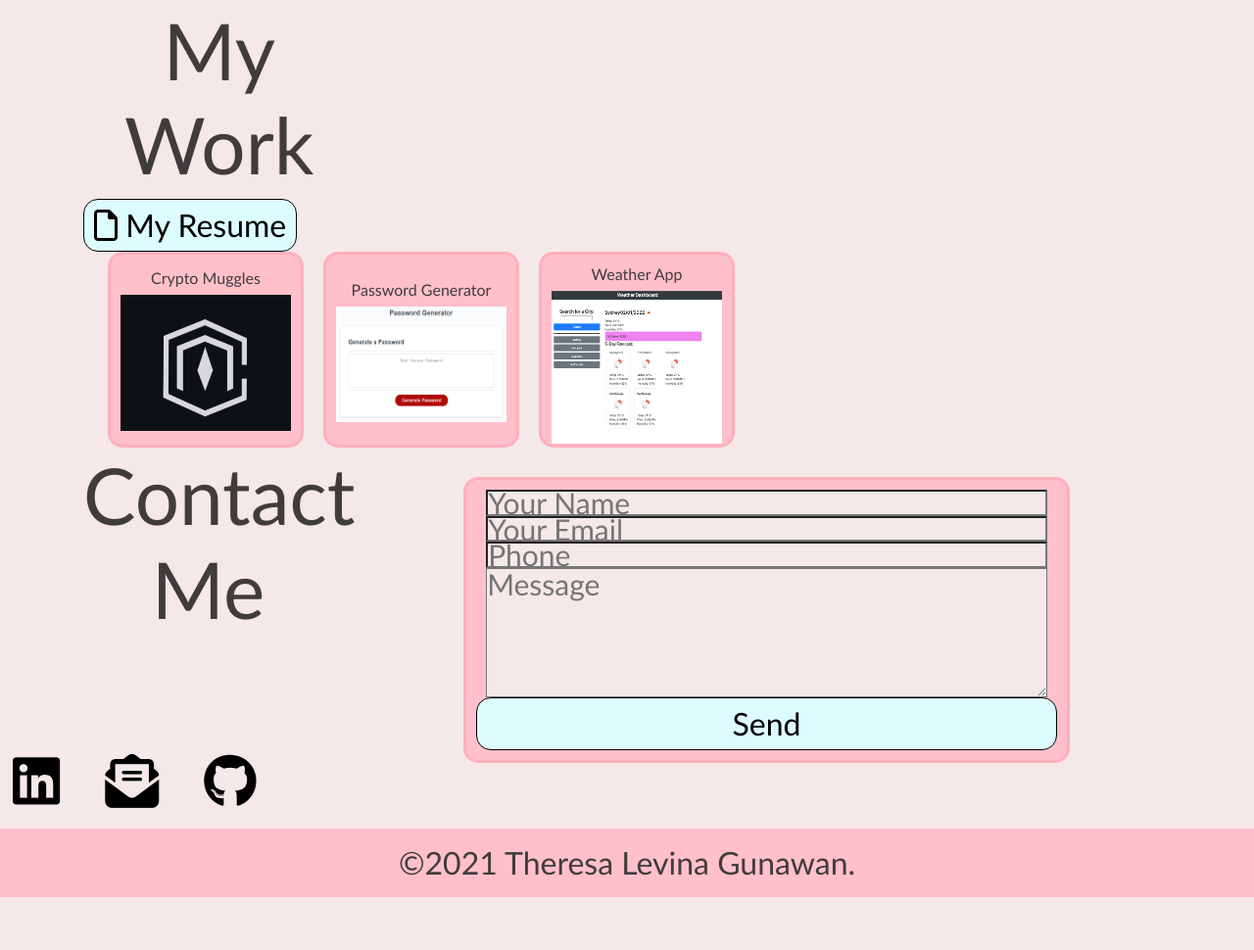
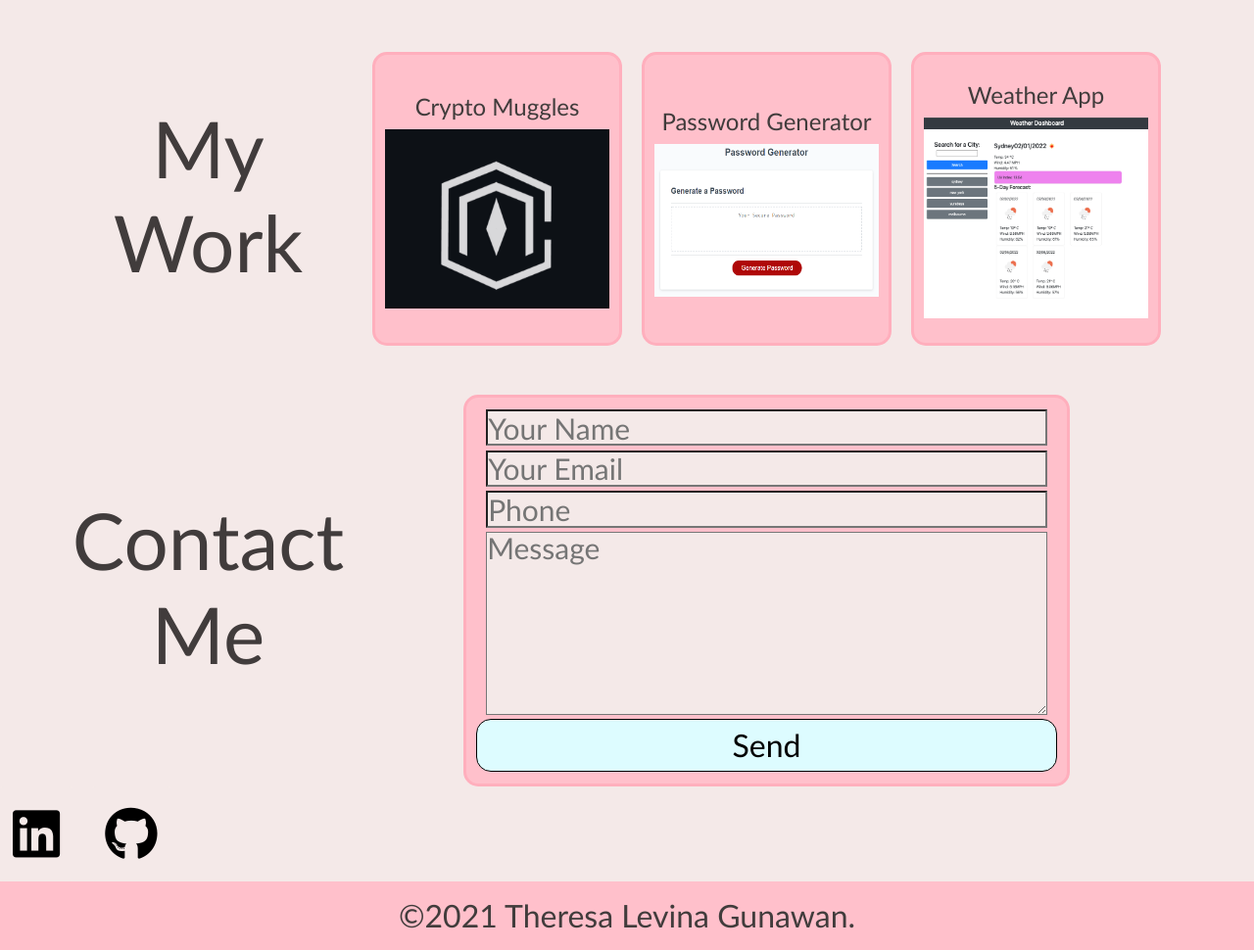
Before and after one commit to levigun/portfolio, a plain HTML site: page index.html in a window 1280 px wide. Shown: the part 1205-2175 px from the top of the page at 98% size. Before the commit the page ends 2121 px from the top, so only its background shows below. Drawn offline with nearby package versions, Linux system fonts and the light colour scheme.

Commit message:
added resume pdf

```diff
--- a/assets/css/helper.css
+++ b/assets/css/helper.css
@@ -20,6 +20,10 @@
 
 .w-50vw{
     width: 50vw;
+}
+
+.w-100vw{
+    width: 100vw;
 }
 
 .text-center{
--- a/assets/css/style.css
+++ b/assets/css/style.css
@@ -92,8 +92,8 @@ p{
 
 
 .card-container{
-    width: 200px;
-    height: 200px;
+    width: 300px;
+    height: 300px ;
     overflow: hidden;
     display: flex;
     flex-direction: column;
@@ -117,7 +117,6 @@ p{
     border-radius: 15px;
     background-color: var(--secondary-color);
     padding: 10px;
-    margin-top: 30px;
     border: solid #FFAFBD;
 
 }
@@ -143,8 +142,8 @@ img {
 }
 
 .card-title {
-   font-size: 100%;
-    text-align: center;
+   font-size: 150%;
+   text-align: center;
 }
 
 .contact-me {
--- a/index.html
+++ b/index.html
@@ -18,9 +18,10 @@
 <body>
 
     <nav class=" d-flex justify-content-end">
-        <ul class="row">
+        <ul class="row position-sticky">
             <li><a href="#about-me">About Me</a></li>
             <li><a href="#work">Work</a></li>
+            <li><a href="./assets/images/resume-sample.pdf">My Resume</a></li>
             <li><a href="#contact-me">Contact Me</a></li>
         </ul>
     </nav>
@@ -43,17 +44,15 @@
         </section>
 
 
-        <section class="row">
+        <section class="d-flex justify-center align-center text-center row h-50vh">
 
-            <div class = "container-fluid">
-                <h2 id="work" class="col-12 col-md-4 col-xl-3">My Work</h2>
-                    <button id="resume"><i class="far fa-file"></i> My Resume</button>
+                <h2 id="work" class="col-12 col-md-4 col-xl-3 d-flex justify-center align-center text-center">My Work</h2>
 
                 <div class="col-12 col-md-8 col-xl-9 d-flex">
 
                     <div class="card-container">
                         <div class="card-title">
-                            <h1>Crypto Muggles</h1>
+                            <h3>Crypto Muggles</h3>
                             <a href="https://github.com/levigun/crypto-website.git"><img src="assets/images/cryptomuggles-logo.png"></a>
                         </div>
                     </div>
@@ -73,14 +72,13 @@
                     </div>
 
                 </div>
-            </div>
 
         </section>
 
 
-        <section id="contact-me" class="row">
+        <section id="contact-me" class="row h-50vh">
 
-            <div class="col-12 col-md-4 col-xl-3">
+            <div class="col-12 col-md-4 col-xl-3 d-flex justify-center align-center text-center">
                 <h2 id="contact-me">Contact Me</h2>
             </div>
 
@@ -97,10 +95,12 @@
 
     </main>
 
-    <button class="btn btn-contact"><i class=" fab fa-linkedin"></i></button>
-    <button class="btn btn-contact"><i class="fas fa-envelope-open-text"></i></button>
-    <button class="btn btn-contact"><i class="fab fa-github"></i><a
-            href="https://github.com/levigun"></a></button>
+    <div>
+        <a href="https://www.linkedin.com/in/theresa-levina-gunawan-830b88225?lipi=urn%3Ali%3Apage%3Ad_flagship3_profile_view_base_contact_details%3BZhV6FdsbRImWwhxvJ4YMKw%3D%3D"><button class="btn btn-contact"><i class=" fab fa-linkedin"></i></button></a>
+        <a href="https://github.com/levigun"><button class="btn btn-contact"><i class="fab fa-github"></i></button></a>
+
+    </div>
+
 
     <footer class="footer">
         <h3 class="py-3">
```
Also changed, not shown: 1 other file.
